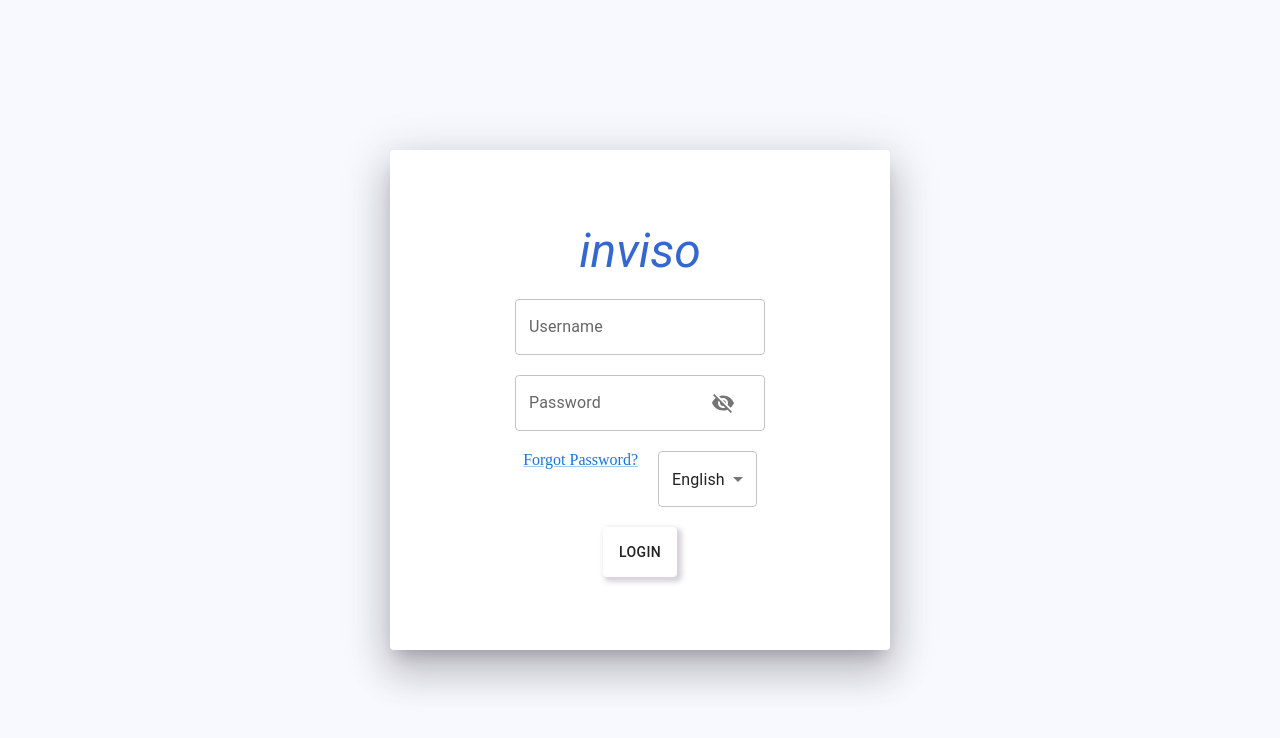
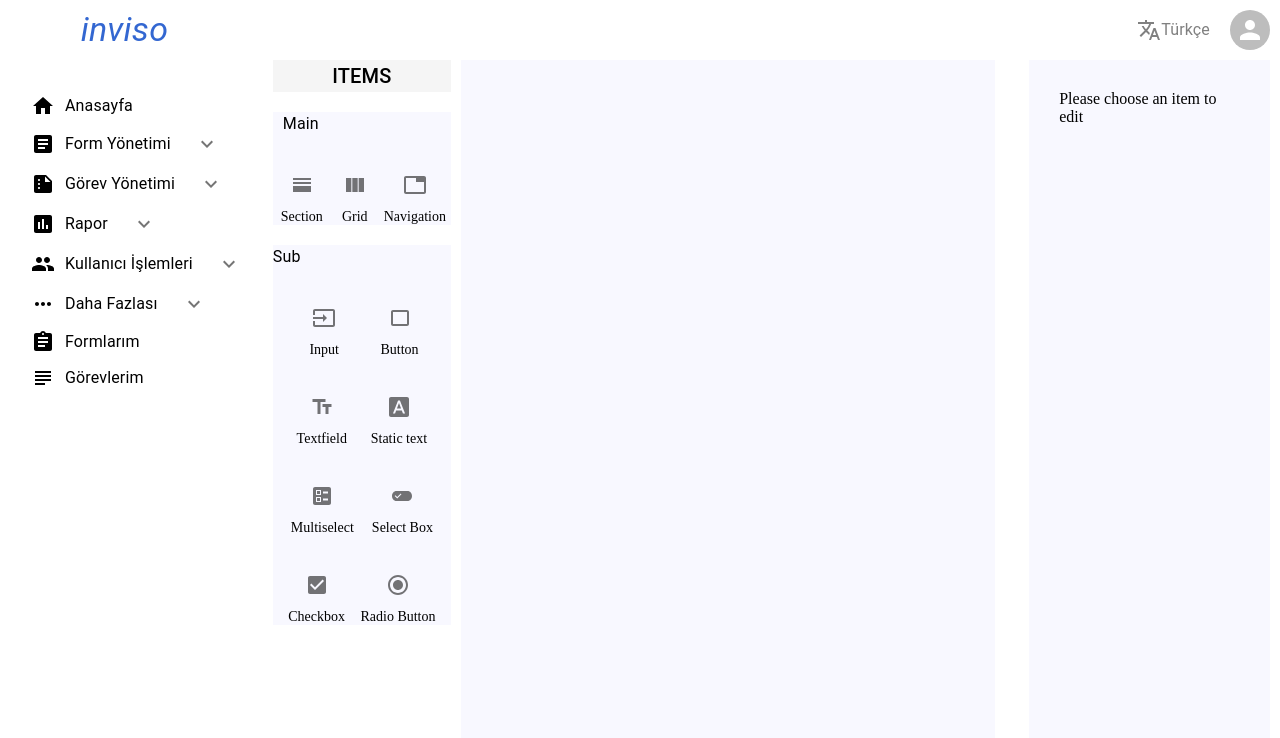
Before and after one commit to bermalA/Form-Creating-App, a React (Create React App) app: page / in a window 1280 px wide. Shown: the top 738 px of the page. Built offline with nearby package versions, Linux system fonts and the light colour scheme.

Commit message:
Rightbar hook

```diff
--- a/src/App.js
+++ b/src/App.js
@@ -2,13 +2,14 @@ import {HTML5Backend} from "react-dnd-html5-backend";
 import { DndProvider } from "react-dnd";
 import Page from "./Pages/Form/Page";
 import Login from "./Pages/Login/Login";
+import Home from "./Pages/Home/Home";
 
 
 function App() {
   return (
     <DndProvider backend={HTML5Backend}>
       <div className="App">
-        <Login />
+        <Page />
       </div>
     </DndProvider>
   );
--- a/src/Components/Draggable/Input.jsx
+++ b/src/Components/Draggable/Input.jsx
@@ -10,7 +10,7 @@ const InputField = (props) => {
         }),
     }))
   return (
-    <TextField ref={drag} label={props.label} />
+    <TextField ref={drag} label={props.label} onClick={props.onClick} />
   )
 }
 
--- /dev/null
+++ b/src/Components/Widget/Widget.jsx
@@ -0,0 +1,24 @@
+import { KeyboardArrowUp, PersonOutlined } from '@mui/icons-material'
+import { Chip } from '@mui/material'
+import users from '../data/user'
+import useStyles from './WidgetStyle'
+
+
+const Widget = () => {
+  const widget = useStyles()
+  return (
+    <div className={widget.widget}>
+        <div className={widget.left}>
+            <Chip variant='outlined' label="USERS"/>
+            <span className={widget.counter}>{users.length}</span>
+            <span className={widget.link}>See all user</span>
+        </div>
+        <div className={widget.right}>
+          <KeyboardArrowUp />
+          <PersonOutlined className={widget.icon}/>
+        </div>
+    </div>
+  )
+}
+
+export default Widget
--- /dev/null
+++ b/src/Components/Widget/WidgetStyle.jsx
@@ -0,0 +1,41 @@
+import { makeStyles } from '@mui/styles'
+
+const useStyles = makeStyles({
+    widget: {
+        display: 'flex',
+        background: 'white',
+        justifyContent: 'space-between',
+        flex: 1,
+        padding: 10,
+        margin: 10,
+        boxShadow: '2px 4px 10px 1px rgba(201,201,201,.47)',
+        borderRadius: 10,
+        height: 120,
+    },
+    left: {
+        display: 'flex',
+        flexDirection: 'column',
+        justifyContent: 'space-between'
+    },
+    right: {
+        display: 'flex',
+        flexDirection: 'column',
+        justifyContent: 'space-between'
+    },
+    counter: {
+        fontSize: 28,
+        fontWeight: 300
+    },
+    link: {
+        width: 'max-content',
+        fontSize: 12,
+        borderBottom: '1px solid gray'
+    },
+    percentage: {
+        display: 'flex',
+        alignItems: 'center',
+        fontSize: 14
+    }
+})
+
+export default useStyles
--- /dev/null
+++ b/src/Components/data/user.jsx
@@ -0,0 +1,8 @@
+
+const users = [];
+
+export default function addUser(values){
+    users.push(values);
+    localStorage.setItem('users',users);
+    console.log(users.length)
+}
--- a/src/Pages/Form/Page.jsx
+++ b/src/Pages/Form/Page.jsx
@@ -1,5 +1,5 @@
 import { Ballot, CheckBox, Crop54, EditAttributes, FontDownload, HorizontalSplit, Input, RadioButtonChecked, Tab, TextFields, ViewColumn } from "@mui/icons-material"
-import { Container, IconButton, Typography } from "@mui/material"
+import { Button, Container, IconButton, TextField, Typography } from "@mui/material"
 import BoardSec from "../../Components/Draggable/BoardSection"
 import ButtonDR from "../../Components/Draggable/Button"
 import CheckboxDR from "../../Components/Draggable/CheckboxDR"
@@ -12,6 +12,7 @@ import Navbar from "../../Components/Navbar/Navbar"
 import useStyles from "./PageStyle"
 import { useState } from "react"
 import BoardGrid from "../../Components/Draggable/BoardGrid"
+import { useFormik } from "formik"
 
 
 const Page = () => {
@@ -24,6 +25,26 @@ const Page = () => {
   const [swch, setSwch] = useState([]);
   const [chck, setChck] = useState([]);
   const [rad, setRad] = useState([]);
+  const [visible, setVisible] = useState(false);
+  const shwVisible = () => {
+    setVisible(!visible);
+  }
+
+  const AddLabel = () =>{
+
+
+    return <div
+      style={{display:'flex', flexDirection: 'column'}}>
+      <TextField
+      label='Name'
+      variant="standard"
+      />
+      <Button
+      style={{margin: 20, marginLeft: 150}}>
+        SAVE
+      </Button>
+    </div>
+  }
 
   return (
     <div className={classes.home}>
@@ -107,7 +128,7 @@ const Page = () => {
               })}
               </div>
               {textf.map((data, i) => {
-                return <InputField />
+                return <InputField onClick={()=>{shwVisible()}}/>
               })}
               {btn.map((data, i) => {
                 return <ButtonDR />
@@ -129,7 +150,9 @@ const Page = () => {
         </div>
       </Container>
       <div className={classes.rightbar}>
-
+          <div className="attributes" style={{margin: 30}}>
+              {visible ? <AddLabel /> : "Please choose an item to edit"}
+          </div>
       </div>
     </div>
   )
--- a/src/Pages/Form/PageStyle.jsx
+++ b/src/Pages/Form/PageStyle.jsx
@@ -23,7 +23,7 @@ const useStyles = makeStyles((theme) => ({
         background: 'ghostwhite',
         flex: 3,
         float: 'right',
-        maxHeight: '90vh',
+        height: '100vh',
         display: 'flex',
         flexWrap: 'wrap',
         justifyContent: 'space-evenly',
@@ -60,7 +60,7 @@ const useStyles = makeStyles((theme) => ({
         flex: 1,
         marginTop: 60,
         margin: 10
-    }
+    },
 }));
 
 export default useStyles;
--- /dev/null
+++ b/src/Pages/Home/Home.jsx
@@ -0,0 +1,24 @@
+import React from 'react'
+import Leftbar from '../../Components/LeftBar/Leftbar'
+import Navbar from '../../Components/Navbar/Navbar'
+import Widget from '../../Components/Widget/Widget'
+import useStyles from './HomeStyle'
+
+const Home = () => {
+    const home = useStyles()
+  return (
+    <div className={home.home}>
+        <Leftbar />
+        <div className={home.container}>
+            <Navbar />
+            <div className={home.page}>
+                <Widget />
+                <Widget />
+                <Widget />
+            </div>
+        </div>
+    </div>
+  )
+}
+
+export default Home
--- /dev/null
+++ b/src/Pages/Home/HomeStyle.jsx
@@ -0,0 +1,20 @@
+import { makeStyles } from "@mui/styles";
+
+const useStyles = makeStyles({
+    home: {
+        display: 'flex',
+        margin: 0,
+        padding: 0
+    },
+    container: {
+        flex: 3
+    },
+    page: {
+        background: 'ghostwhite',
+        height: '100vh',
+        display: 'flex',
+        flexDirection: 'row'
+    }
+})
+
+export default useStyles
--- a/src/Pages/Login/Login.jsx
+++ b/src/Pages/Login/Login.jsx
@@ -13,6 +13,7 @@ import React, { useState } from "react";
 import { Formik, useFormik } from "formik";
 import useStyles from "./LoginStyle";
 import { Visibility, VisibilityOff } from "@mui/icons-material";
+import addUser from "../../Components/data/user";
 
 const Login = () => {
   const login = useStyles();
@@ -37,11 +38,12 @@ const Login = () => {
     },
     onSubmit: (values) => {
       console.log(values);
+      addUser(values);
     },
   });
   return (
     <div className={login.body}>
-      <form action="">
+      <form onSubmit={formik.handleSubmit}>
         <Card className={login.card} elevation={24}>
           <Typography className={login.typo} variant="h3">
             inviso
```
